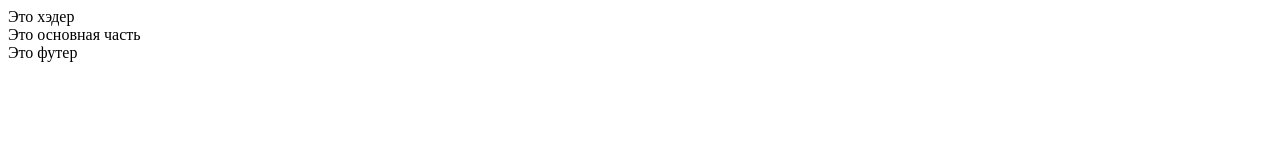
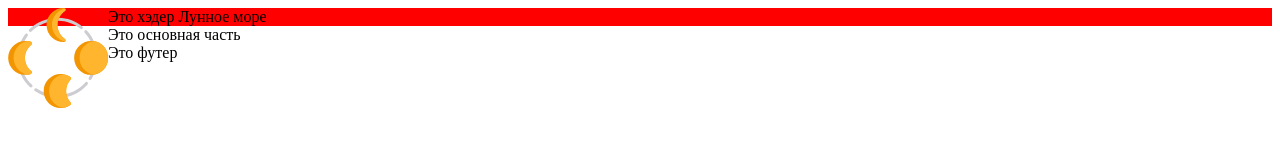
Before and after one commit to LebedIvan/layout-designer-project-lvl1, a plain HTML site: page index.html in a window 1280 px wide. Drawn offline with Linux system fonts and the light colour scheme.

Commit message:
второе задание ЖК "Лунное море"

```diff
--- a/index.html
+++ b/index.html
@@ -5,11 +5,12 @@
     <meta name="viewport" content="width=device-width, initial-scale=1.0">
     <meta http-equiv="X-UA-Compatible" content="ie=edge">
     <title>ЖК "Лунное море" LebedIvan</title>
-
     <link rel="stylesheet" href="styles/style.css">
 </head>
 <body>
-<div class="header">Это хэдер</div>
+<div class="header">Это хэдер
+<img src="images/logo.svg" alt="Logo">Лунное море</img>
+</div>
 <div class="main">Это основная часть</div>
 <div class="footer">Это футер</div>
 </body>
--- a/styles/style.css
+++ b/styles/style.css
@@ -0,0 +1,8 @@
+.header{
+    background-color: red;
+}
+.header img{
+    float: left;
+    width: 100px;
+    height: 100px;
+}
```
